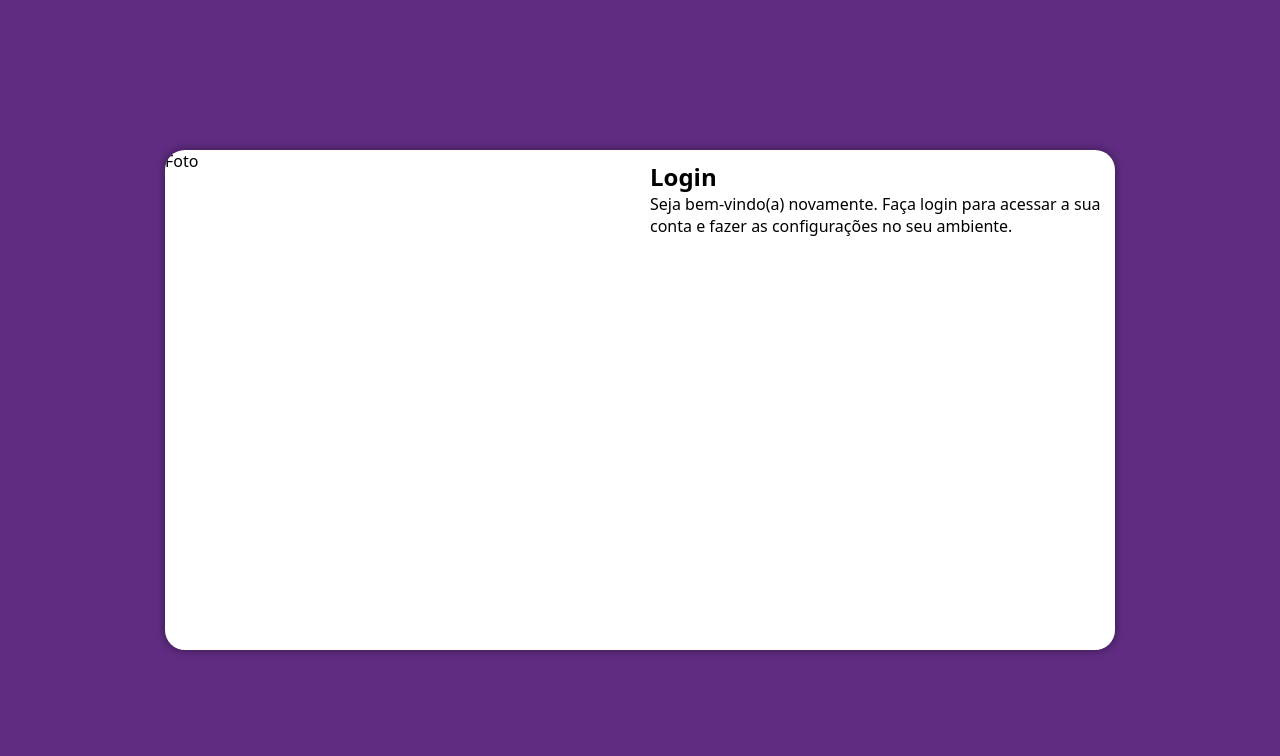
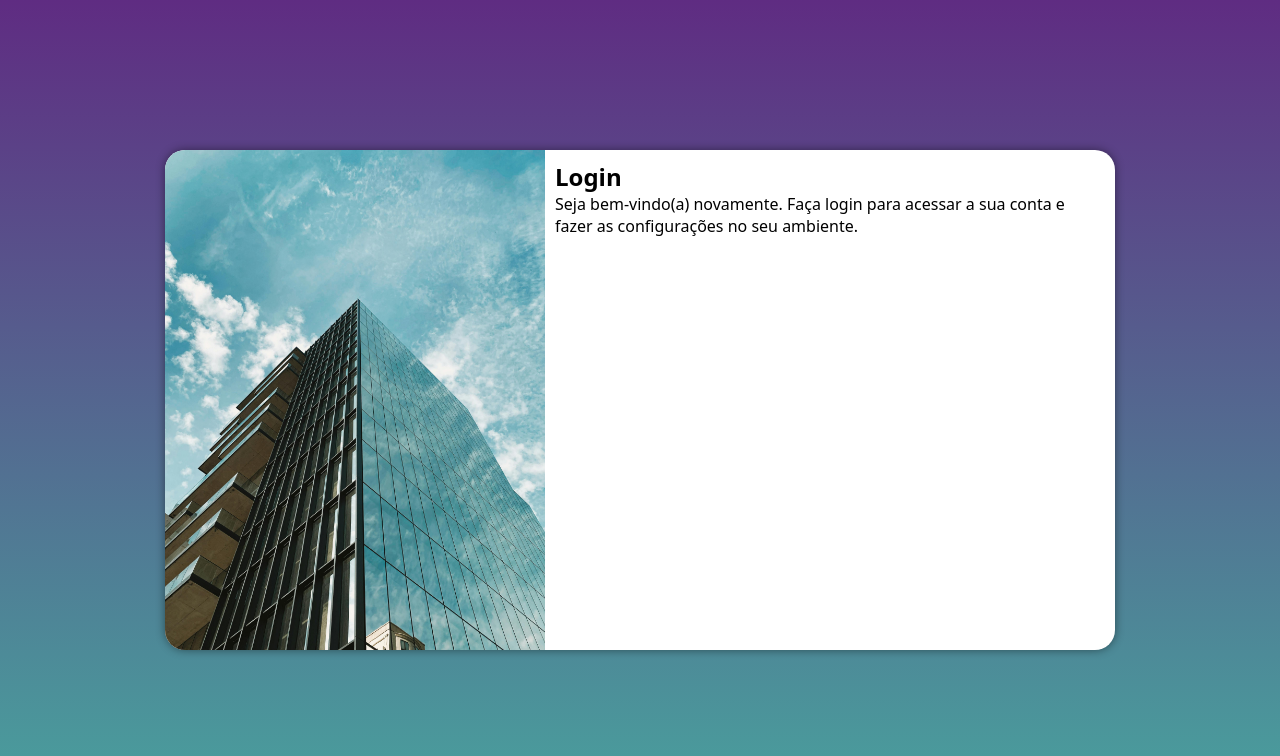
Before and after one commit to davidmatiass/projeto-login, a plain HTML site: page index.html in a window 1280 px wide. Drawn offline with Linux system fonts and the light colour scheme.

Commit message:
Agora todas a media queries fincionando corretamente

```diff
--- a/estilos/mediaquery.css
+++ b/estilos/mediaquery.css
@@ -1,7 +1,7 @@
 @charset "UTF-8";
 
-@media  and (min-width: 768px) and (max-width: 992px) {
-    body{
+@media  screen and (min-width: 768px) and (max-width: 992px) {
+    body {
         background-image: linear-gradient(to top, #49a09d, #5f2c82);
     }
 
@@ -21,17 +21,22 @@
 }
 
 @media screen and (min-width: 992px) {
+
+     body {
+        background-image: linear-gradient(to top, #49a09d, #5f2c82);
+    }
+
     section#login {
         width: 950px;
     }
 
     section#login > div#imagem {
         float: left;
-        width: 50%;
+        width: 40%;
         height: 100%;
     }
      section#login > div#formulario {
         float: right;
-        width: 50%;
+        width: 60%;
      }
 }
--- a/estilos/style.css
+++ b/estilos/style.css
@@ -36,12 +36,12 @@ section#login {
     height: 500px;
     border-radius: 20px;
     box-shadow: 0px 0px 10px rgba(0, 0, 0, 0.450);
-    transition: width .3s, height .3s;
+    transition: width .2s, height .2s;
     transition-timing-function: ease;}
 
 section#login > div#imagem{
     display: block;
-    background-color: #5f2c82 url(../imagens/pexels-aluislens-25681849\ \(1\).jpg) no-repeat;
+    background: url(../imagens/pexels-aluislens-25681849\ \(1\).jpg) no-repeat;
     background-size: cover;
     background-position: left bottom;
     height: 200px;
--- a/index.html
+++ b/index.html
@@ -11,7 +11,7 @@
     <main>
         <section id="login">
             <div id="imagem">
-                Foto
+
             </div>
             <div id="formulario">
                 <h1>Login</h1>
```
